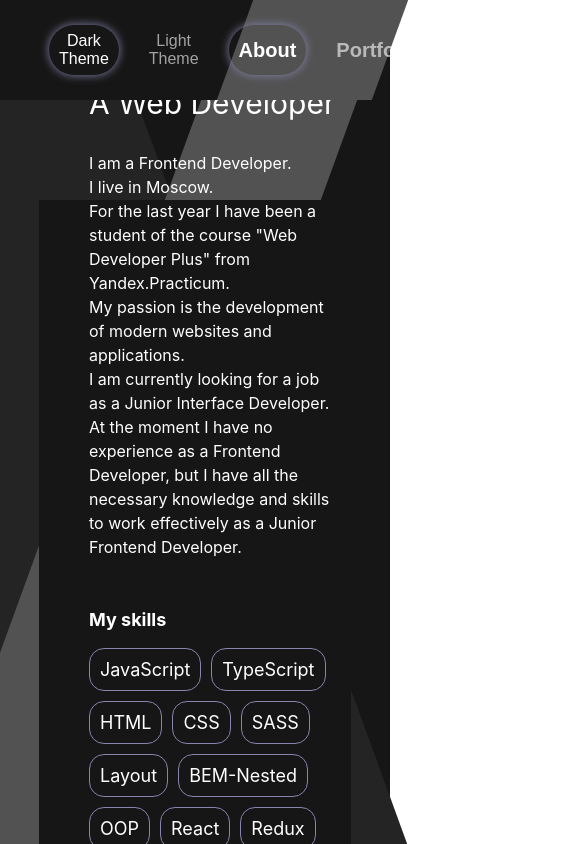
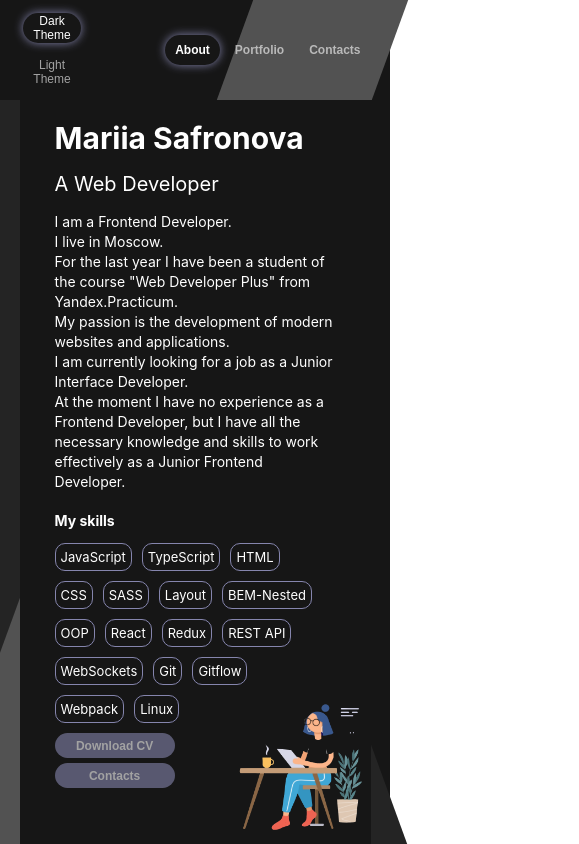
Before and after one commit to mary-an-safronova/portfolio, a React (Create React App) app: page / in a window 390 px wide. Shown: the top 844 px of the page, 579 px wide, since content can reach past the window. Built offline with nearby package versions, Linux system fonts and the light colour scheme.

Commit message:
style: implemented adaptation for different screen extensions

```diff
--- a/src/components/about/about.module.css
+++ b/src/components/about/about.module.css
@@ -1,16 +1,16 @@
 .wrap {
     width: 100%;
-    height: 100vh;
+    height: calc(100vh - 100px);
     position: relative;
     z-index: 2;
     background-color: transparent;
-    position: relative;
     margin-bottom: 100px;
+    padding-top: 100px;
 }
 
 .innerWrap {
     width: 100%;
-    height: calc(100vh - 100px);
+    height: 100%;
     position: absolute;
     z-index: 3;
     bottom: 0;
@@ -28,6 +28,7 @@
 
 .infoWrap {
     margin: 50px 0 50px 50px;
+    width: 70%;
 }
 
 .title {
@@ -73,7 +74,7 @@
 }
 
 .btn {
-    margin: 10px;
+    margin: 0 10px 0 0;
     padding: 0 10px;
     border: none;
     background-color: rgb(133, 133, 173);
@@ -108,3 +109,123 @@
 .text_color_lightTheme {
     color: rgb(19, 19, 19);
 }
+
+@media screen and (max-width: 1280px) {
+    .infoWrap {
+        width: 80%;
+    }
+
+    .subtitle {
+        font-size: 24px;
+        margin: 16px 0;
+    }
+
+    .description {
+        font-size: 14px;
+        line-height: 20px;
+    }
+
+    .skillsTitle {
+        font-size: 16px;
+        font-weight: bold;
+        margin-top: 30px;
+    }
+
+    .skillText {
+        font-size: 16px;
+    }
+}
+
+@media screen and (max-width: 1280px) {
+    .title {
+        font-size: 40px;
+    }
+
+    .skillText {
+        font-size: 13px;
+    }
+
+    .photoWrap {
+        width: 40%;
+    }
+
+    .buttonWrap {
+        margin-top: 20px;
+    }
+}
+
+@media screen and (max-width: 768px) {
+    .title {
+        font-size: 30px;
+    }
+
+    .subtitle {
+        font-size: 20px;
+    }
+
+    .innerWrap {
+        flex-direction: column;
+    }
+
+    .infoWrap {
+        margin: 50px 50px 50px 50px;
+        padding-top: 100px;
+    }
+
+    .skillsTitle {
+        font-size: 14px;
+        margin-top: 20px;
+    }
+
+    .skill {
+        border-radius: 10px;
+        padding: 5px;
+    }
+
+    .photoWrap {
+        position: absolute;
+        right: 0;
+        bottom: 0;
+        margin: 0;
+    }
+
+    .buttonWrap {
+        display: flex;
+        flex-direction: column;
+        width: 150px;
+    }
+
+    .btn {
+        font-size: 14px;
+        height: 30px;
+        margin: 0 0 10px 5px;
+    }
+}
+
+@media screen and (max-width: 550px) {
+    .infoWrap {
+        margin: 20px;
+    }
+
+    .buttonWrap {
+        margin: 0;
+        width: 120px;
+    }
+
+    .btn {
+        font-size: 12px;
+        height: 25px;
+        margin: 0 0 5px 0;
+    }
+}
+
+@media screen and (max-width: 375px) {
+    .title {
+        font-size: 20px;
+    }
+
+    .subtitle {
+        font-size: 16px;
+    }
+
+}
--- a/src/components/app/app.module.css
+++ b/src/components/app/app.module.css
@@ -1,7 +1,6 @@
 .app {
   width: 100vw;
   position: relative;
-  padding-top: 100px;
 }
 
 .parallelogramLeft {
@@ -40,7 +39,31 @@
   background-color: rgb(255, 255, 255);
 }
 
-.main {
+.mainWrap {
   width: 80vw;
   margin: auto;
+  position: relative;
 }
+
+.main {
+  width: 100%;
+  margin: auto;
+}
+
+@media screen and (min-width: 1440px) {
+  .main {
+    max-width: 1152px;
+    width: 100%;
+  }
+
+  .mainWrap {
+    max-width: 1152px;
+    width: 100%;
+  }
+}
+
+@media screen and (max-width: 768px) {
+  .mainWrap {
+    width: 90vw;
+  }
+}
--- a/src/components/app/app.tsx
+++ b/src/components/app/app.tsx
@@ -39,6 +39,7 @@ function App() {
     <div className={`${appStyle.app} ${theme !== themeLightClass ? themeDarkClass : themeLightClass}`}>
       <div className={appStyle.parallelogramLeft} style={{ backgroundColor: parallelogramLeftColor }}></div>
       <div className={appStyle.parallelogramRight} style={{ backgroundColor: parallelogramRightColor }}></div>
+      <div className={appStyle.mainWrap}>
         <Header theme={theme} setTheme={setTheme} themeLightClass={themeLightClass} themeDarkClass={themeDarkClass} currentTab={currentTab} handleTabClick={handleTabClick} />
         <main className={appStyle.main}>
           <About scrollToRef={aboutRef} theme={theme} themeLightClass={themeLightClass} handleTabClick={handleTabClick} />
@@ -46,6 +47,8 @@ function App() {
           <Contacts scrollToRef={contactsRef} theme={theme} themeLightClass={themeLightClass} />
         </main>
       </div>
+
+    </div>
   );
 }
 
--- a/src/components/contacts/contacts.module.css
+++ b/src/components/contacts/contacts.module.css
@@ -7,6 +7,7 @@
     position: relative;
     display: flex;
     align-items: center;
+    margin-top: 100px;
 }
 
 .wrap_theme_dark {
@@ -93,3 +94,10 @@
 .link:hover {
     opacity: 0.6;
 }
+
+@media screen and (max-width: 550px) {
+    .contactsWrap {
+        padding: 20px;
+    }
+
+}
--- a/src/components/header/header.module.css
+++ b/src/components/header/header.module.css
@@ -7,7 +7,6 @@
   margin: auto;
   position: fixed;
   top: 0;
-    left: 10vw;
   z-index: 10;
 }
 
@@ -87,3 +86,59 @@
   display: flex;
   align-items: center;
 }
+
+@media screen and (min-width: 1440px) {
+  .header {
+    max-width: 1152px;
+    width: 100%;
+  }
+}
+
+@media screen and (max-width: 1280px) {
+  .btn {
+    font-size: 16px;
+    border-radius: 30px;
+    height: 45px;
+  }
+
+  .themeBtn {
+    font-size: 14px;
+  }
+}
+
+@media screen and (max-width: 768px) {
+  .header {
+    max-width: 90vw;
+    width: 100%;
+  }
+  .btn {
+    font-size: 14px;
+    border-radius: 25px;
+    height: 40px;
+    margin: 5px;
+  }
+
+  .themeBtnWrap {
+    flex-direction: column;
+    justify-content: space-evenly;
+    width: 60px;
+  }
+
+  .themeBtn {
+    font-size: 12px;
+    height: 30px;
+  }
+}
+
+@media screen and (max-width: 550px) {
+  .btn {
+    font-size: 12px;
+    border-radius: 20px;
+    height: 30px;
+    margin: 0 0 0 5px;
+  }
+
+  .themeBtn {
+    font-size: 12px;
+  }
+}
--- a/src/components/portfolio/portfolio.module.css
+++ b/src/components/portfolio/portfolio.module.css
@@ -1,6 +1,6 @@
 .wrap {
     width: 100%;
-    height: calc(100vh - 100px);
+    height: 100%;
     display: flex;
     flex-direction: column;
     justify-content: center;
@@ -29,7 +29,7 @@
     font-size: 40px;
     font-weight: bold;
     line-height: 100px;
-    margin: 0;
+    margin: 50px 0 0 0;
 }
 
 .innerWrap {
@@ -38,15 +38,14 @@
     margin: 0 auto;
     padding: 0;
     display: grid;
-    grid-template-columns: repeat(3, 1fr);
-    grid-template-rows: auto;
+    grid-template-columns: repeat(auto-fill, minmax(282px, 1fr));
     gap: 10px;
     list-style-type: none;
 }
 
 .card {
     width: 100%;
-    aspect-ratio: 1 / 0.5;
+    height: 100%;
     display: flex;
     flex-direction: column;
     align-items: center;
@@ -75,3 +74,9 @@
     font-size: 20px;
     text-align: center;
 }
+
+@media screen and (max-width: 768px) {
+    .title {
+        margin: 0;
+    }
+}
```
Lines whose indentation alone changed are shown as unchanged.
